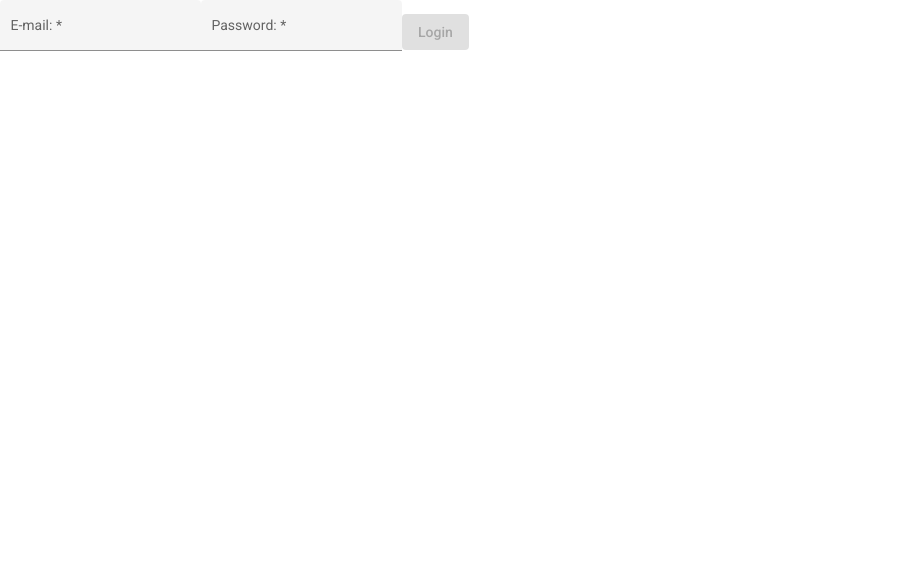
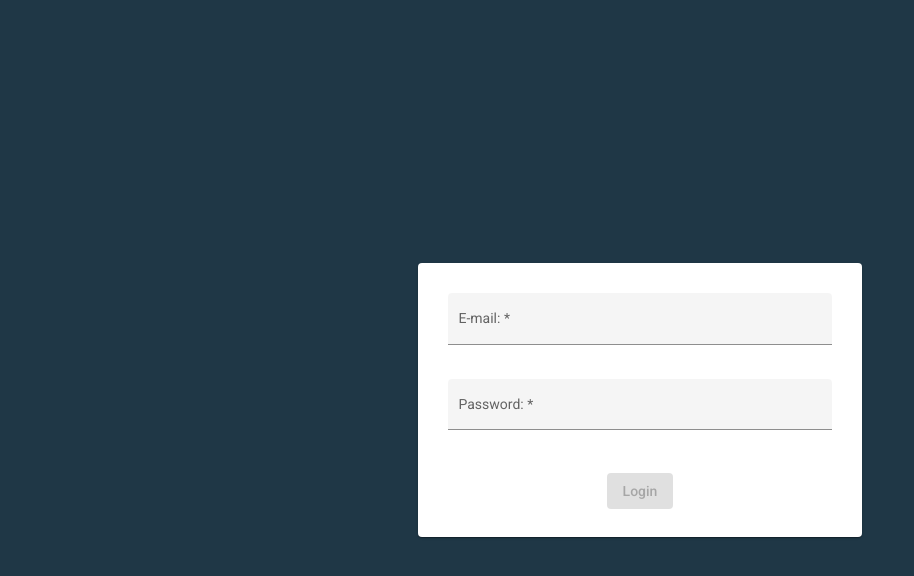
Before and after one commit to thuanystuart/time-tracker, an Angular app in the folder frontend/: page /login in a window 1280 px wide. Shown: the top 576 px of the page, without its empty margins (0-914 px from the left). Built offline with nearby package versions, Linux system fonts and the light colour scheme.

Commit message:
frontend: style login component and add loading state to auth service

```diff
--- a/frontend/src/app/app.component.scss
+++ b/frontend/src/app/app.component.scss
@@ -0,0 +1,4 @@
+:host {
+  height: 100%;
+  display: block;
+}
--- a/frontend/src/app/auth/auth.service.ts
+++ b/frontend/src/app/auth/auth.service.ts
@@ -1,7 +1,7 @@
 import { Injectable } from '@angular/core';
 import { HttpClient, HttpHeaders } from '@angular/common/http';
 
-import { Observable, throwError } from 'rxjs';
+import { BehaviorSubject, Observable, throwError } from 'rxjs';
 import { catchError, map, tap } from 'rxjs/operators';
 
 import { User } from '../../models/user.model'
@@ -19,6 +19,7 @@ export class AuthService {
   constructor(private http: HttpClient) { }
 
   isLoggedIn: boolean = false
+  loading: BehaviorSubject<boolean> = new BehaviorSubject<boolean>(false)
   user: User | null = null
   redirectUrl: string | null = null;
   httpOptions = {
@@ -29,9 +30,11 @@ export class AuthService {
   }
 
   login(credential: Credential): Observable<User> {
+    this.loading.next(true)
     return this.http.post<User>('http://localhost:5000/login', credential, this.httpOptions)
     .pipe(
       tap(user => {
+        this.loading.next(false)
         this.user = user
         this.isLoggedIn = true
       }),
--- a/frontend/src/app/login/login.component.html
+++ b/frontend/src/app/login/login.component.html
@@ -1,4 +1,6 @@
+<mat-card>
   <form [formGroup]="loginForm" (ngSubmit)="login()">
+    <mat-card-content>
       <mat-form-field class="example-full-width" appearance="fill">
         <mat-label for="email">E-mail: </mat-label>
         <input matInput id="email" type="text" formControlName="email" [errorStateMatcher]="errorMatcher">
@@ -10,6 +12,12 @@
         <input matInput id="password" type="password" formControlName="password" [errorStateMatcher]="errorMatcher">
         <mat-error *ngIf="loginForm.controls.password?.invalid">Password is <strong>required</strong></mat-error>
       </mat-form-field>
-
+    </mat-card-content>
+    <mat-card-actions>
       <button mat-flat-button color="accent" type="submit" [disabled]="!loginForm.valid">Login</button>
+    </mat-card-actions>
+    <mat-card-footer>
+      <mat-progress-bar mode="indeterminate" [style.visibility]="loading ? 'visible' : 'hidden'"></mat-progress-bar>
+    </mat-card-footer>
   </form>
+</mat-card>
--- a/frontend/src/app/login/login.component.scss
+++ b/frontend/src/app/login/login.component.scss
@@ -0,0 +1,37 @@
+@use '@angular/material' as mat;
+@import '../../styles.scss';
+
+:host {
+  height: 100%;
+  display: flex;
+  align-content: center;
+  justify-content: center;
+  align-items: center;
+  background-color: mat.get-color-from-palette($primary-palette, 600);;
+}
+
+.mat-input {
+  width: 100%;
+}
+
+$padding: 30px;
+.mat-card {
+  width: 30%;
+  overflow: hidden;
+  padding: $padding;
+
+  .mat-card-content {
+    display: flex;
+    flex-direction: column;
+    row-gap: 15px;
+  }
+
+  .mat-card-actions {
+    display: flex;
+    justify-content: center;
+  }
+
+  .mat-card-footer {
+    margin: 0 (-$padding) (-$padding) (-$padding);
+  }
+}
--- a/frontend/src/app/login/login.component.ts
+++ b/frontend/src/app/login/login.component.ts
@@ -4,6 +4,7 @@ import { AuthService } from '../auth/auth.service';
 import { Validators } from '@angular/forms';
 import { FormBuilder } from '@angular/forms';
 import { ErrorStateMatcher } from '@angular/material/core';
+import { Subscription } from 'rxjs';
 
 @Component({
   selector: 'app-login',
@@ -12,16 +13,23 @@ import { ErrorStateMatcher } from '@angular/material/core';
 })
 export class LoginComponent implements OnInit {
 
-  constructor(private router: Router, private auth: AuthService, private fb: FormBuilder, private em: ErrorStateMatcher) { }
-
   loginForm = this.fb.nonNullable.group({
     email: ['', Validators.required],
     password: ['', Validators.required],
   })
 
   errorMatcher = this.em
+  loading = false
+  loadingSubscription: Subscription
 
-  ngOnInit(): void {
+  constructor(private router: Router, private auth: AuthService, private fb: FormBuilder, private em: ErrorStateMatcher) {
+    this.loadingSubscription = this.auth.loading.subscribe(newValue => this.loading = newValue)
+  }
+
+  ngOnInit(): void {}
+
+  ngOnDestroy(): void {
+    this.loadingSubscription.unsubscribe()
   }
 
   login = () => {
--- a/frontend/src/app/mat-ui/mat-ui.module.ts
+++ b/frontend/src/app/mat-ui/mat-ui.module.ts
@@ -1,7 +1,8 @@
 import { NgModule } from '@angular/core';
 import { MatButtonModule } from '@angular/material/button';
 import { MatInputModule } from '@angular/material/input';
-
+import { MatCardModule } from '@angular/material/card';
+import {MatProgressBarModule} from '@angular/material/progress-bar';
 
 @NgModule({
   declarations: [],
@@ -9,6 +10,8 @@ import { MatInputModule } from '@angular/material/input';
   exports: [
     MatButtonModule,
     MatInputModule,
+    MatCardModule,
+    MatProgressBarModule,
   ]
 })
 export class MatUIModule { }
--- a/frontend/src/styles.scss
+++ b/frontend/src/styles.scss
@@ -2,7 +2,8 @@
 // Custom Theming for Angular Material
 // For more information: https://material.angular.io/guide/theming
 @use '@angular/material' as mat;
-// Plus imports for other components in your app.
+@use 'sass:map';
+@import '~@angular/material/theming';
 
 // Include the common styles for Angular Material. We include this here so that you only
 // have to load a single css file for Angular Material in your app.
@@ -44,33 +45,36 @@ $bluish-grey-pallete: (
     )
 );
 
-
 // Define the palettes for your theme using the Material Design palettes available in palette.scss
 // (imported above). For each palette, you can optionally specify a default, lighter, and darker
 // hue. Available color palettes: https://material.io/design/color/
-$frontend-primary: mat.define-palette($bluish-grey-pallete);
-$frontend-accent: mat.define-palette(mat.$amber-palette, A200, A100, A400);
+$app-primary: mat.define-palette($bluish-grey-pallete);
+$app-accent: mat.define-palette(mat.$amber-palette, A200, A100, A400);
 
 // The warn palette is optional (defaults to red).
-$frontend-warn: mat.define-palette(mat.$red-palette);
+$app-warn: mat.define-palette(mat.$red-palette);
 
 // Create the theme object. A theme consists of configurations for individual
 // theming systems such as "color" or "typography".
-$frontend-theme: mat.define-light-theme((
+$app-theme: mat.define-light-theme((
   color: (
-    primary: $frontend-primary,
-    accent: $frontend-accent,
-    warn: $frontend-warn,
+    primary: $app-primary,
+    accent: $app-accent,
+    warn: $app-warn,
   )
 ));
 
+
+// Color variables to be used in component customization
+$color-config:    mat.get-color-config($app-theme);
+$primary-palette: map.get($color-config, 'primary');
+$accent-palette:  map.get($color-config, 'accent');
+$warn-palette:    map.get($color-config, 'warn');
+
 // Include theme styles for core and each component used in your app.
-// Alternatively, you can import and @include the theme mixins for each component
-// that you are using.
-@include mat.all-component-themes($frontend-theme);
+@include mat.all-component-themes($app-theme);
 
 /* You can add global styles to this file, and also import other style files */
-
 html, body { height: 100%; }
 body { margin: 0; font-family: Roboto, "Helvetica Neue", sans-serif; }
 
```
Lines whose indentation alone changed are shown as unchanged.
